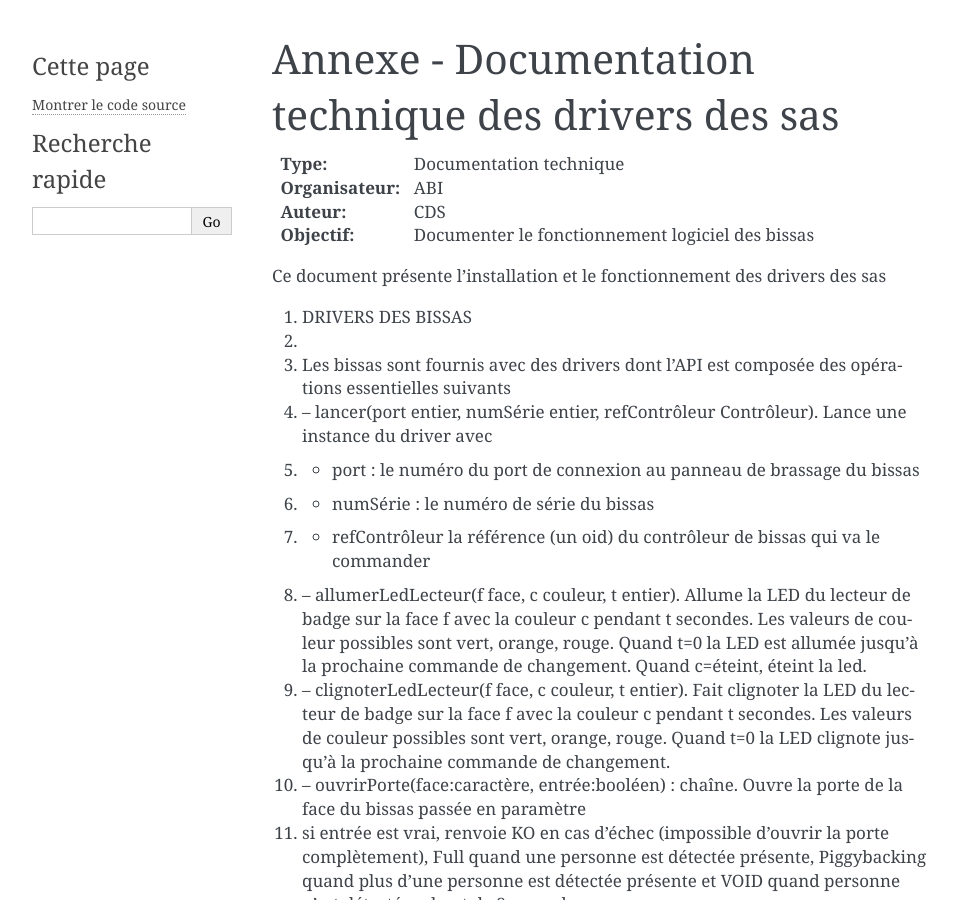
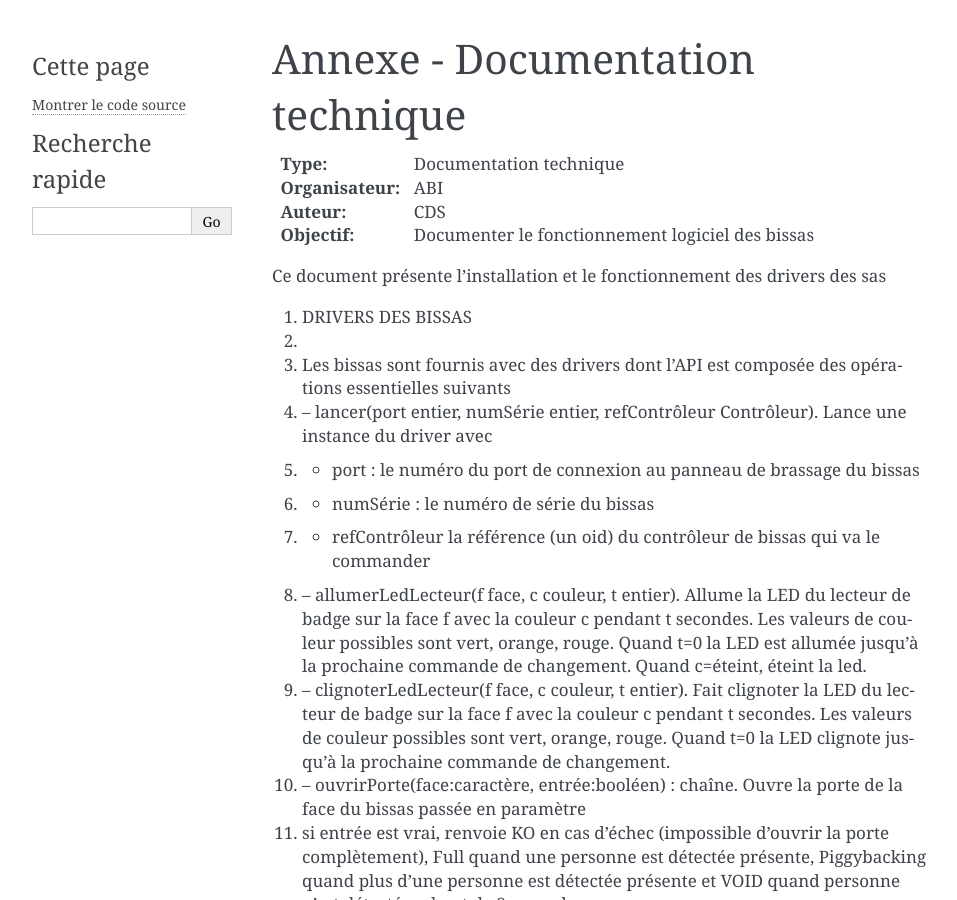
Before and after one commit to cyrilled/ALC, a Sphinx documentation site: the page built from docs/res/DocDrivers.rst, in a window 1280 px wide and 900 px high. Shown: the whole window, without its empty margins (148-1105 px from the left). Built offline with Sphinx 7.4.7, drawn with Linux system fonts in a browser that asks for light colours.

Commit message:
Update DocDrivers.rst

```diff
--- a/docs/res/DocDrivers.rst
+++ b/docs/res/DocDrivers.rst
@@ -1,5 +1,5 @@
-Annexe - Documentation technique des drivers des sas
-================================================
+Annexe - Documentation technique
+================================
 
 :Type: Documentation technique
 :Organisateur: ABI
```
